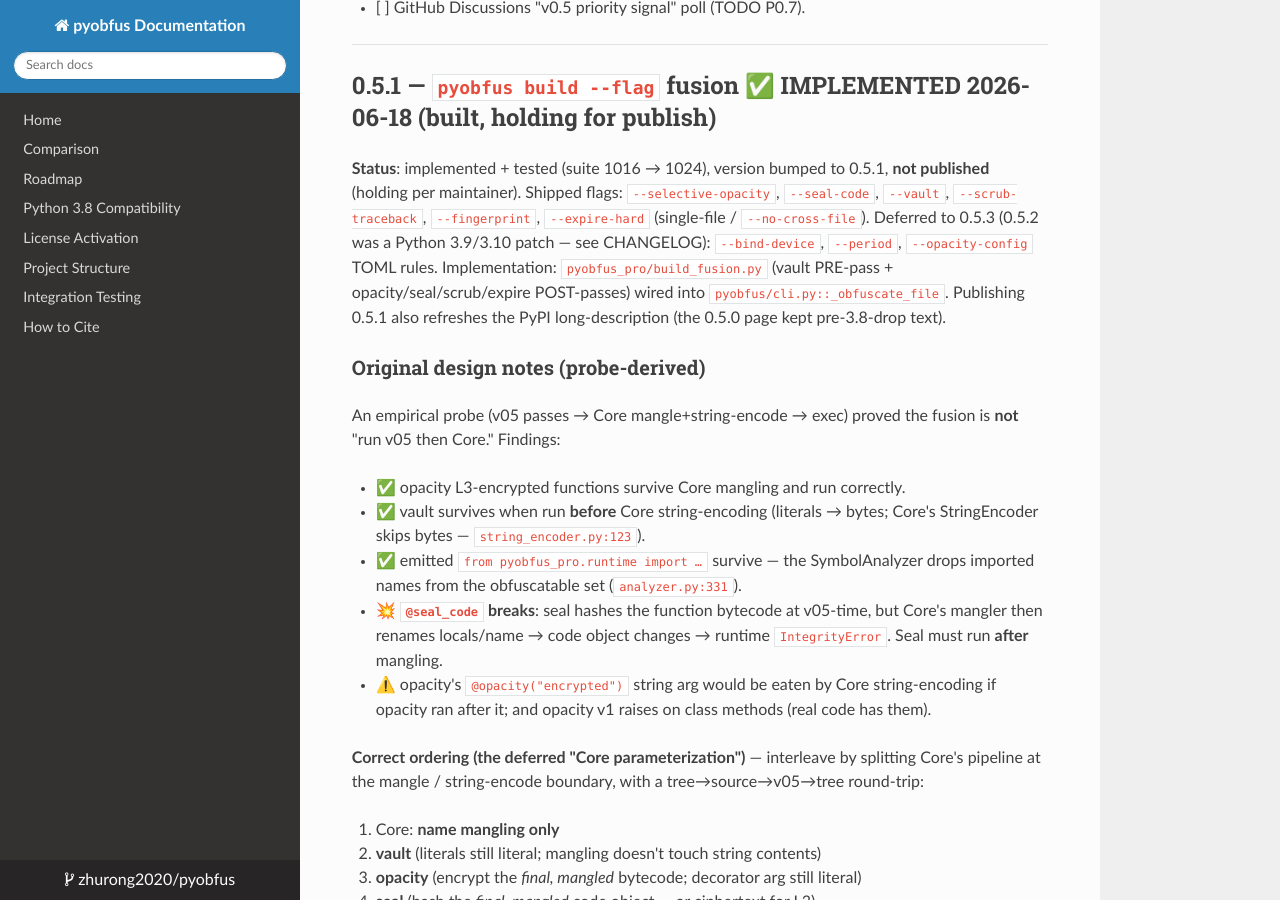
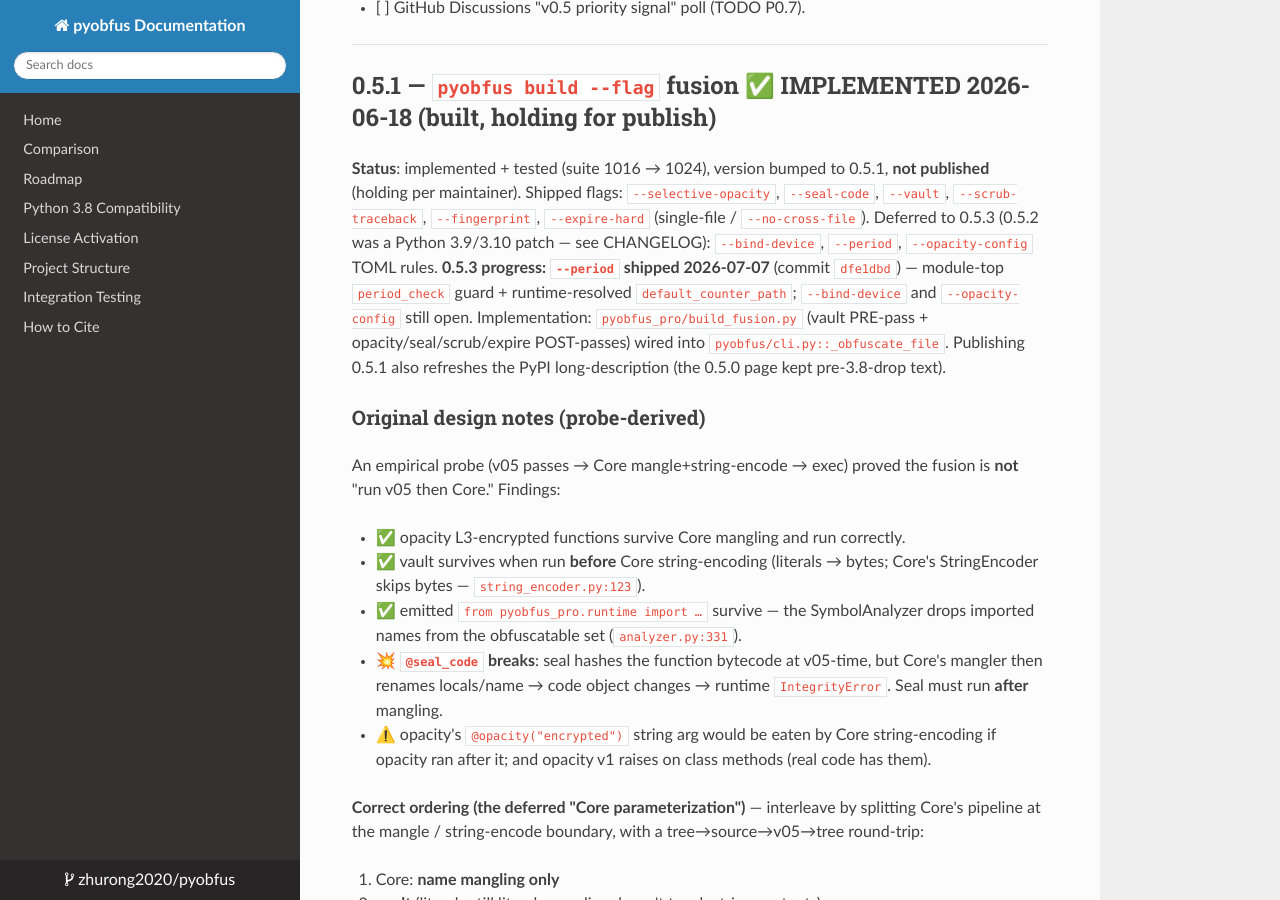
Before and after one commit to zhurong2020/pyobfus, an MkDocs documentation site: the page built from docs/V0.5_RELEASE_PLAN.md, in a window 1280 px wide and 900 px high, scrolled down 2779 px. Built offline with MkDocs 1.6.1, drawn with Linux system fonts in a browser that asks for light colours; nearby versions of some CDN libraries.

Commit message:
docs(0.5.3): mark --period shipped; note --bind-device binding-model fork
Co-Authored-By: Claude Opus 4.8 <noreply@anthropic.com>

```diff
--- a/docs/V0.5_RELEASE_PLAN.md
+++ b/docs/V0.5_RELEASE_PLAN.md
@@ -117,7 +117,10 @@ Move `pyobfus-pro-dev/pyobfus_pro_v05/` into the public `pyobfus_pro/`.
 `--seal-code`, `--vault`, `--scrub-traceback`, `--fingerprint`, `--expire-hard`
 (single-file / `--no-cross-file`). Deferred to 0.5.3 (0.5.2 was a Python
 3.9/3.10 patch — see CHANGELOG): `--bind-device`, `--period`,
-`--opacity-config` TOML rules. Implementation: `pyobfus_pro/build_fusion.py`
+`--opacity-config` TOML rules. **0.5.3 progress: `--period` shipped
+2026-07-07** (commit `dfe1dbd`) — module-top `period_check` guard +
+runtime-resolved `default_counter_path`; `--bind-device` and
+`--opacity-config` still open. Implementation: `pyobfus_pro/build_fusion.py`
 (vault PRE-pass + opacity/seal/scrub/expire POST-passes) wired into
 `pyobfus/cli.py::_obfuscate_file`. Publishing 0.5.1 also refreshes the PyPI
 long-description (the 0.5.0 page kept pre-3.8-drop text).
```
Also changed, not shown: docs/POST_V0.4_TODO.md (+1 -1 lines).
